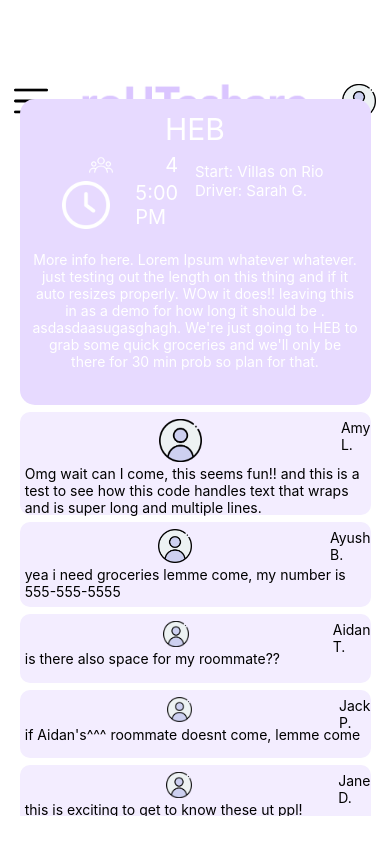
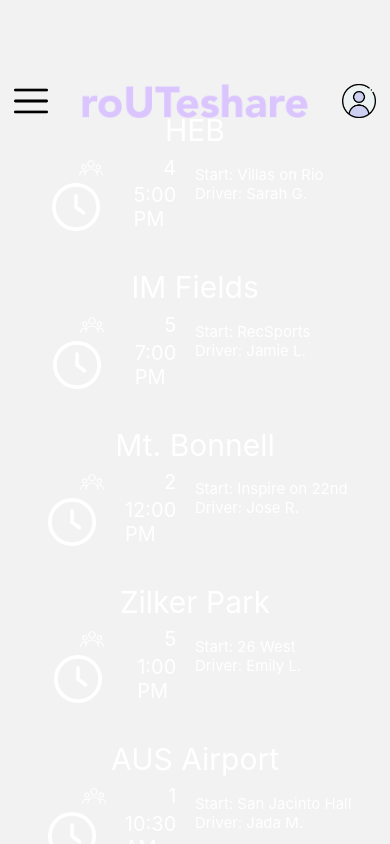
Before and after one commit to abhalavat/rideshare, a React Native app: screen /Feed in a window 390 px wide. Built offline with nearby package versions, Linux system fonts and the light colour scheme.

Commit message:
added navigation

```diff
--- a/App.js
+++ b/App.js
@@ -1,20 +1,21 @@
 import { StyleSheet, Text, View } from 'react-native';
 import Feed from './screens/Feed.js';
 import IPost from './screens/IPost.js';
+import { NavigationContainer } from '@react-navigation/native';
+import { createNativeStackNavigator } from '@react-navigation/native-stack';
 
 export default function App() {
+  const Stack = createNativeStackNavigator();
+
   return (
-    <View style={styles.container}>
-      <IPost/>
-    </View>
+    <NavigationContainer>
+        <Stack.Navigator initialRouteName="Feed">
+          <Stack.Screen name="Feed" component={Feed} options={{headerShown: false}}/>
+          <Stack.Screen name="IPost" component={IPost} options={{headerShown: false}}/>
+        </Stack.Navigator>
+    </NavigationContainer>
   );
 }
 
 const styles = StyleSheet.create({
-  container: {
-    flex: 1,
-    backgroundColor: '#fff',
-    alignItems: 'center',
-    justifyContent: 'center',
-  },
 });
--- a/components/FeedPost.js
+++ b/components/FeedPost.js
@@ -1,4 +1,4 @@
-import { Text, View, Image, TouchableOpacity } from 'react-native';
+import { Text, View, Image } from 'react-native';
 import time from './../assets/time.png';
 import people from './../assets/people.png'
 import styles from '../styles/FeedPostStyles';
@@ -11,7 +11,6 @@
     const start = props.post.start;
     const driver = props.post.driver;
     return (
-        <TouchableOpacity>
         <View backgroundColor={background} style={styles.container}>
             <View style={styles.title}>
                 <Text style={styles.titleText}>{location}</Text>
@@ -33,7 +32,5 @@
                 </View>
             </View>
         </View>
-      </TouchableOpacity>
-
   );
 };
--- a/package.json
+++ b/package.json
@@ -10,6 +10,8 @@
     "eject": "expo eject"
   },
   "dependencies": {
+    "@react-navigation/native": "^6.0.8",
+    "@react-navigation/native-stack": "^6.5.0",
     "dotenv": "^16.0.0",
     "expo": "~44.0.0",
     "expo-status-bar": "~1.2.0",
@@ -17,7 +19,9 @@
     "react": "17.0.1",
     "react-dom": "17.0.1",
     "react-native": "0.64.3",
-    "react-native-web": "0.17.1"
+    "react-native-web": "0.17.1",
+    "react-native-screens": "~3.10.1",
+    "react-native-safe-area-context": "3.3.2"
   },
   "devDependencies": {
     "@babel/core": "^7.12.9"
--- a/screens/Feed.js
+++ b/screens/Feed.js
@@ -1,9 +1,9 @@
-import { StyleSheet, Text, View, ScrollView } from 'react-native';
+import { StyleSheet, TouchableOpacity, View, ScrollView } from 'react-native';
 import { useState } from 'react';
 import Header from './../components/Header';
 import FeedPost from './../components/FeedPost';
 
-export default function Feed() {
+export default function Feed(props) {
   const [posts, setPosts] = useState([
     {key: '1', location: 'HEB', people: 4, time: '5:00 PM', start: 'Villas on Rio', driver: 'Sarah G.'},
     {key: '2', location: 'IM Fields', people: 5, time: '7:00 PM', start: 'RecSports', driver: 'Jamie L.'},
@@ -12,13 +12,18 @@
     {key: '5', location: 'AUS Airport', people: 1, time: '10:30 AM', start: 'San Jacinto Hall', driver: 'Jada M.'},
     {key: '6', location: 'Goodwill', people: 4, time: '4:00 PM', start: 'Dobie', driver: 'Pranav G.'},
   ]);
+  const navigation = props.navigation;
   return (
     <View style={styles.screen}>
       <Header/>
-      <ScrollView style={styles.container}>
+      <ScrollView style={styles.container} showsVerticalScrollIndicator={false}>
           {posts.map(post => {
             return(
-              <FeedPost color="feed" post={post} key={post.key}/>
+              <TouchableOpacity onPress={() => {
+                navigation.navigate("IPost", {post: {post}})
+              }}>
+                <FeedPost color="feed" post={post} key={post.key}/>
+              </TouchableOpacity>
             )
           })}
       </ScrollView>
--- a/screens/IPost.js
+++ b/screens/IPost.js
@@ -5,7 +5,7 @@
 import Comment from '../components/Comment';
 import FeedPost from '../components/FeedPost';
 
-export default function IPost() {
+export default function IPost(props) {
   const [comments, setComments] = useState([
     {key: '1', user: 'Amy L.', text: 'Omg wait can I come, this seems fun!! and this is a test to see how this code handles text that wraps and is super long and multiple lines.'},
     {key: '2', user: 'Ayush B.', text: 'yea i need groceries lemme come, my number is 555-555-5555'},
@@ -17,13 +17,14 @@
     {key: '8', user: 'Anna A.', text: 'wtf emily what'},
     {key: '9', user: 'Sam O.', text: 'im running out of creativity for these comments'},
   ]);
+  const post = props.route.params.post.post;
   return (
     <View style={styles.screen}>
       <Header/>
       <View style={styles.container}>
-        <ScrollView>
+        <ScrollView showsVerticalScrollIndicator={false}>
           <View style={styles.post}>
-            <FeedPost color="post" post={{location: 'HEB', people: 4, time: '5:00 PM', start: 'Villas on Rio', driver: 'Sarah G.'}}></FeedPost>
+            <FeedPost color="post" post={post}></FeedPost>
             <Text style={styles.postContent}>More info here. Lorem Ipsum whatever whatever. just testing out the length on this thing and if it auto resizes properly. WOw it does!! leaving this in as a demo for how long it should be . asdasdaasugasghagh. We're just going to HEB to grab some quick groceries and we'll only be there for 30 min prob so plan for that.</Text>
           </View>
           {comments.map(comment => {
```
Also changed, not shown: 1 other file (tests, documents, lock files or other folders). Lines whose indentation alone changed are shown as unchanged.
